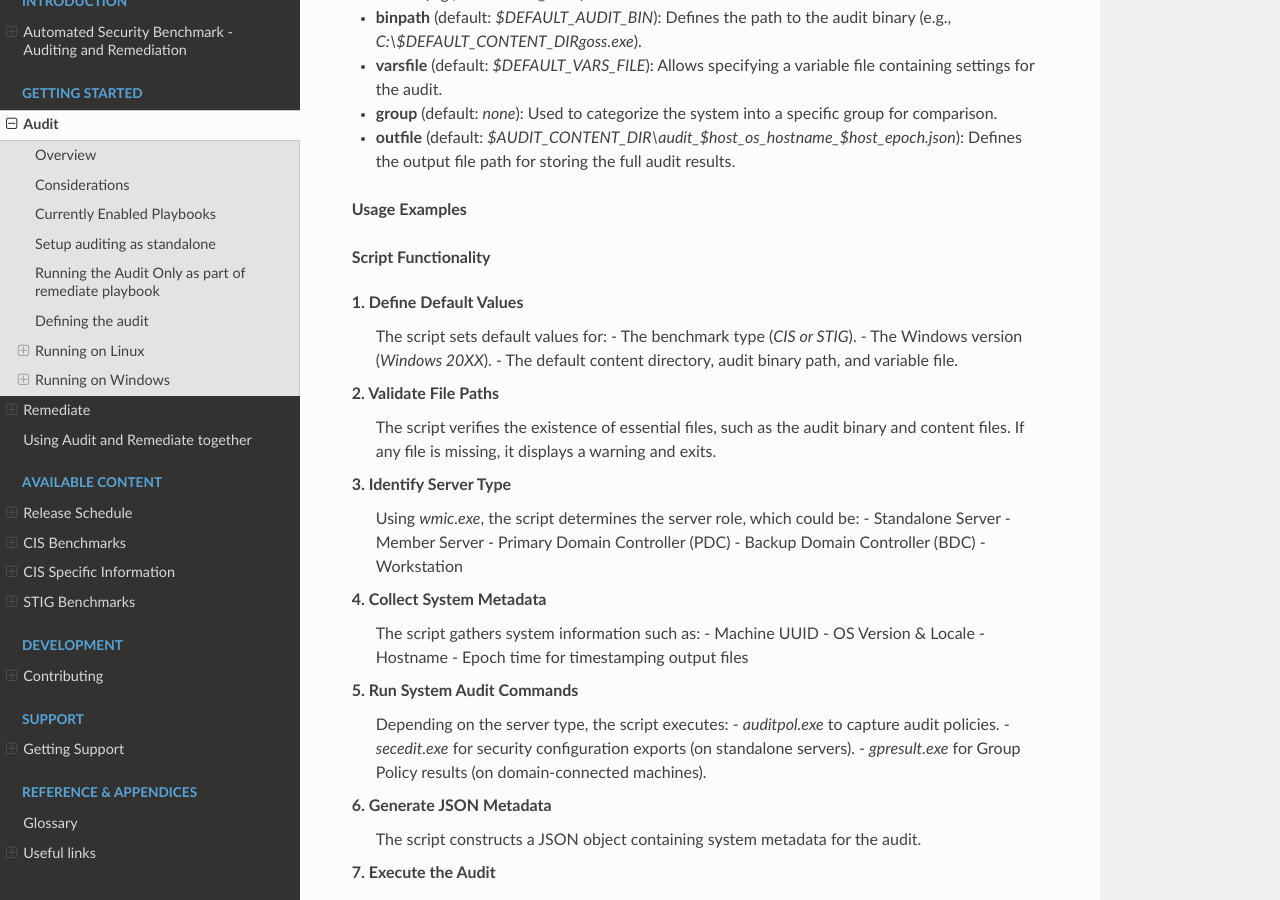
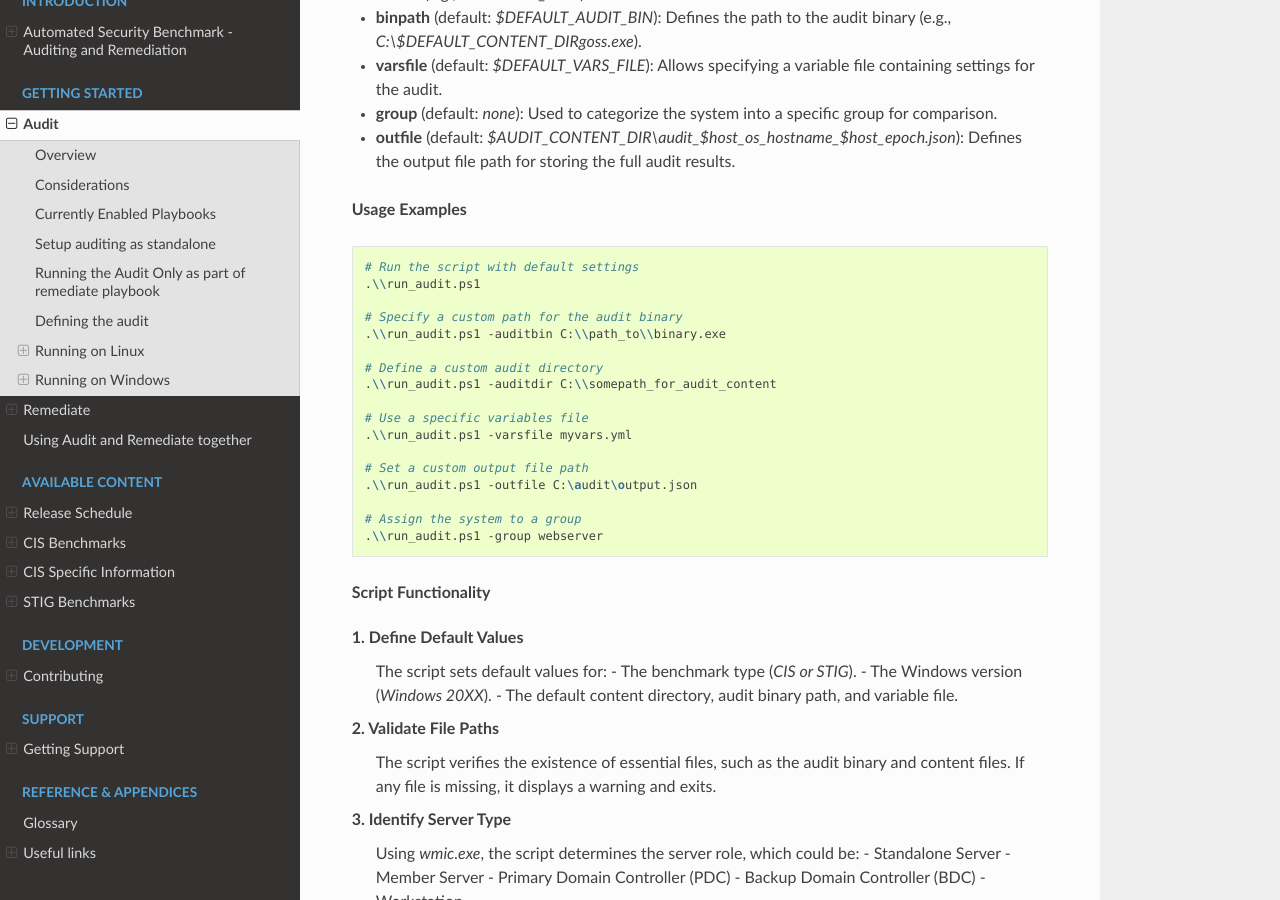
Before and after one commit to ansible-lockdown/MPG-AL-READTHEDOCS, a Sphinx documentation site: the page built from docs/source/audit/getting-started-audit.rst, in a window 1280 px wide and 900 px high, scrolled down 8727 px. Built offline with Sphinx 7.4.7 and the Read the Docs theme 3.1.0, drawn with Linux system fonts in a browser that asks for light colours; some of the changed lines change nothing that is shown.

Commit message:
Update Windows Explaination of .ps1 script revamp
Signed-off-by: Frederick Witty <frederickw@mindpointgroup.com>

```diff
--- a/docs/source/audit/getting-started-audit.rst
+++ b/docs/source/audit/getting-started-audit.rst
@@ -445,41 +445,25 @@ The script supports the following parameters:
 
 **Usage Examples**
 
-.. code-block:: powershell
-   :caption: Run the script with default settings
-   :linenos:
-   :emphasize-lines: 1
-  .\run_audit.ps1
+.. code-block:: shell
 
-.. code-block:: powershell
-   :caption: Specify a custom path for the audit binary
-   :linenos:
-   :emphasize-lines: 1
-    .\run_audit.ps1 -auditbin C:\path_to\binary.exe
+    # Run the script with default settings
+    .\\run_audit.ps1
 
-.. code-block:: powershell
-   :caption: Define a custom audit directory
-   :linenos:
-   :emphasize-lines: 1
-    .\run_audit.ps1 -auditdir C:\somepath_for_audit_content
+    # Specify a custom path for the audit binary
+    .\\run_audit.ps1 -auditbin C:\\path_to\\binary.exe
 
-.. code-block:: powershell
-   :caption: Use a specific variables file
-   :linenos:
-   :emphasize-lines: 1
-    .\run_audit.ps1 -varsfile myvars.yml
+    # Define a custom audit directory
+    .\\run_audit.ps1 -auditdir C:\\somepath_for_audit_content
 
-.. code-block:: powershell
-   :caption: Set a custom output file path
-   :linenos:
-   :emphasize-lines: 1
-    .\run_audit.ps1 -outfile C:\audit\output.json
+    # Use a specific variables file
+    .\\run_audit.ps1 -varsfile myvars.yml
 
-.. code-block:: powershell
-   :caption: Assign the system to a group
-   :linenos:
-   :emphasize-lines: 1
-    .\run_audit.ps1 -group webserver
+    # Set a custom output file path
+    .\\run_audit.ps1 -outfile C:\audit\output.json
+
+    # Assign the system to a group
+    .\\run_audit.ps1 -group webserver
 
 **Script Functionality**
 
```
